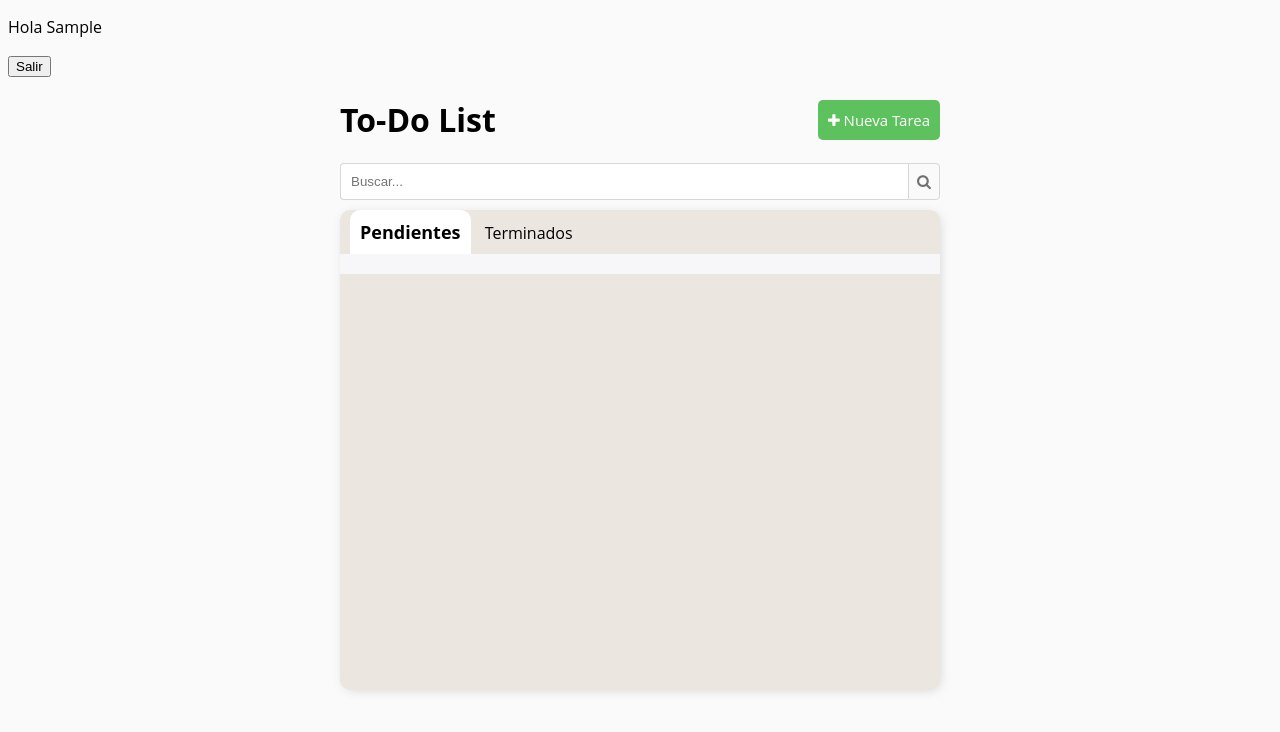
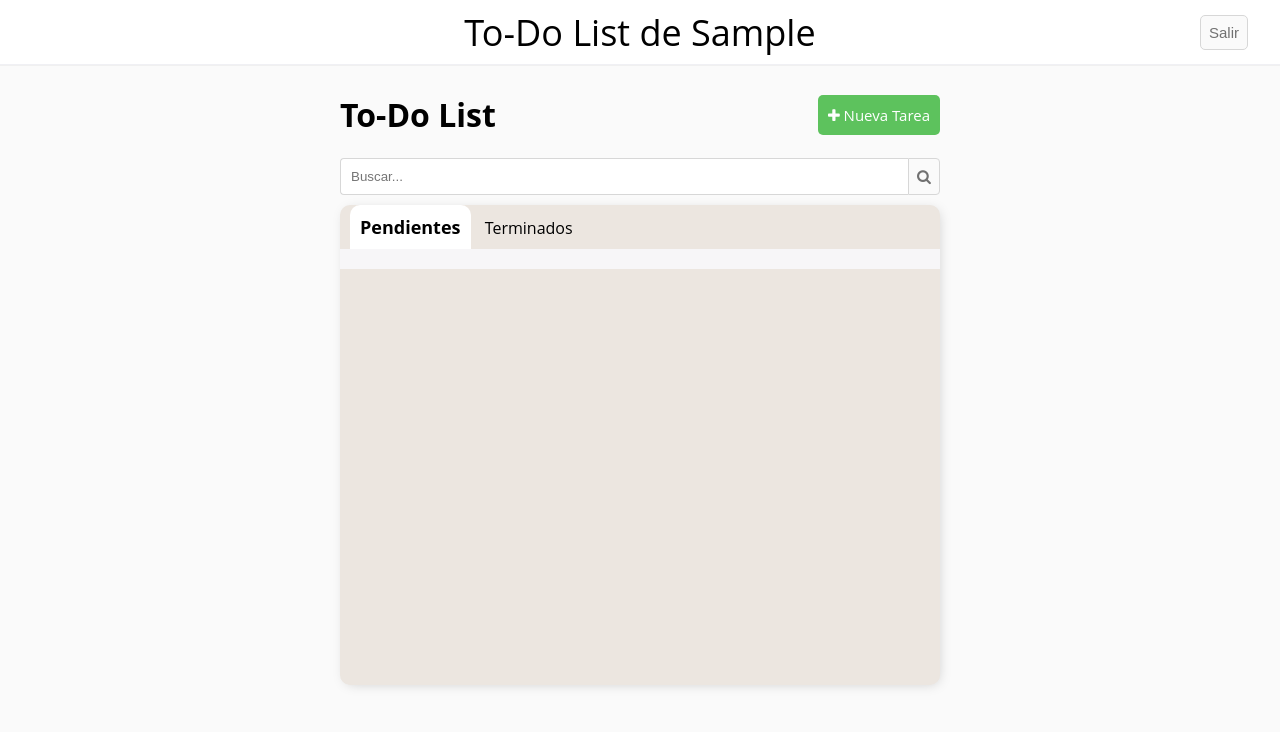
Before and after one commit to j-quinde/todo-list, a Django app: page / in a window 1280 px wide. Shown: the top 732 px of the page. Run offline with Django 5.2, Linux system fonts and the light colour scheme; the visitor is signed in with stand-in values (Sample User, id 1); data that the repository does not hold is empty; some libraries are stand-ins or nearby versions.

Commit message:
feat(ui): se crea navbar independiente con informacion de usuario y logout

```diff
--- a/base/static/base/css/style.css
+++ b/base/static/base/css/style.css
@@ -2,6 +2,7 @@
 body{
     background: #fafafa;
     font-family: "Open Sans", sans-serif;
+    padding-top: 64px;
 }
 
 .container{
@@ -308,3 +309,31 @@ input[type=checkbox]:active + .box{
 .modal__header{
     background-color: #3BB1FF;
 }
+
+.navbar {
+    position:fixed;
+    top:0;
+    left:0;
+    right:0;
+    height:64px;
+    background:#fff;
+    border-bottom:1px solid #f0f0f4;
+    display:flex;
+    align-items:center;
+    justify-content:space-between;
+    padding:0 32px;
+    z-index:1000;
+    box-shadow:0 1px 0 rgba(0,0,0,.04);
+}
+
+.nav-title {
+    margin: 0;
+    position: absolute; /* Asegura el centrado absoluto */
+    left: 50%;
+    transform: translateX(-50%);
+    font-size: 36px;
+}
+
+.nav-right {
+    margin-left: auto; /* Empuja el botón a la derecha */
+}
--- /dev/null
+++ b/base/templates/base/header.html
@@ -0,0 +1,19 @@
+{% block content %}
+    {% if request.user.is_authenticated %}
+        {# el "|title" luego del request.user es para poner la primera letra en mayuscula    #}
+        <nav class="navbar">
+            <div class="nav-empty"></div>
+            <div class="nav-title">
+                <p>To-Do List de {{ request.user|title }}</p>
+            </div>
+            <div class="nav-right">
+                <form method="post" action="{% url 'logout' %}">
+                    {% csrf_token %}
+                    <button class="button" type="submit"> Salir</button>
+                </form>
+            </div>
+        </nav>
+    {% else %}
+        <a href="{% url 'login' %}">Ingresar</a>
+    {% endif %}
+{% endblock content %}
--- a/base/templates/base/tarea_list.html
+++ b/base/templates/base/tarea_list.html
@@ -2,16 +2,7 @@
 {% load static %}
 
 {% block content %}
-    {% if request.user.is_authenticated %}
-        {# el "|title" luego del request.user es para poner la primera letra en mayuscula    #}
-        <p>Hola {{ request.user|title }}</p>
-        <form method="post" action="{%url 'logout' %}">
-            {% csrf_token %}
-            <button type="submit"> Salir </button>
-        </form>
-    {% else %}
-        <a href="{% url 'login' %}">Ingresar</a>
-    {% endif %}
+    {% include 'base/header.html' %}
 
     <div class="group-header">
         <h1>To-Do List</h1>
```
